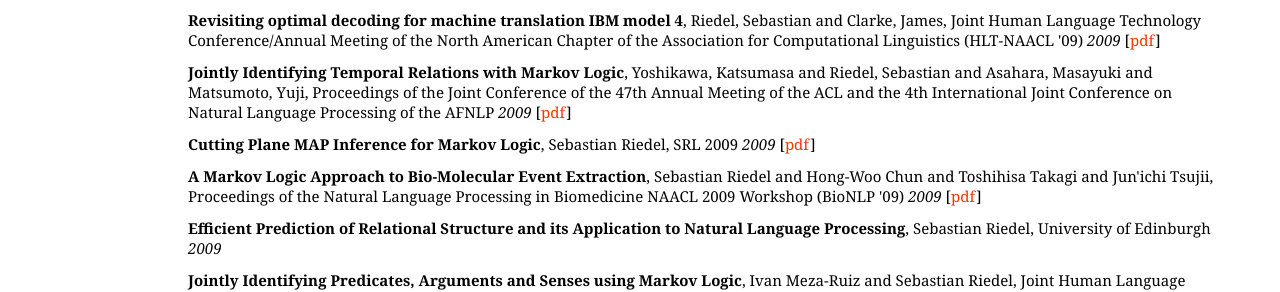
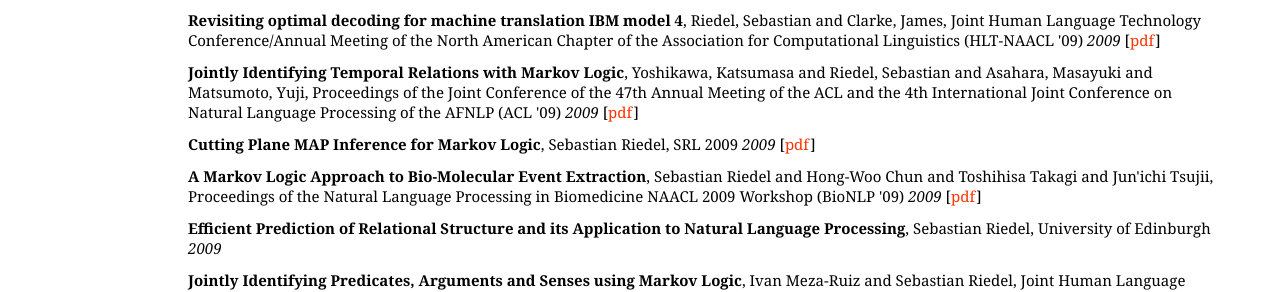
Before and after one commit to riedelcastro/riedelcastro.github.com, a Jekyll site: the page built from publications/all.html, in a window 1280 px wide. Shown: the part 716-1008 px from the top of the page. Built offline with Jekyll 4.4.1, drawn with Linux system fonts in a browser that asks for light colours; Markdown is read by kramdown in place of the engine named in the settings.

Commit message:
more publications

```diff
--- a/publications/all.html
+++ b/publications/all.html
@@ -84,7 +84,7 @@
 <li class="pubitem">
 <span class="title">Jointly Identifying Temporal Relations with Markov Logic</span>,
 <span class="author">Yoshikawa, Katsumasa and Riedel, Sebastian and Asahara, Masayuki and Matsumoto, Yuji</span>,
-<span class="booktitle">Proceedings of the Joint Conference of the 47th Annual Meeting of the ACL and the 4th International Joint Conference on Natural Language Processing of the AFNLP</span>
+<span class="booktitle">Proceedings of the Joint Conference of the 47th Annual Meeting of the ACL and the 4th International Joint Conference on Natural Language Processing of the AFNLP (ACL '09)</span>
 <span class="year">2009</span>
 [<a href="http://www.aclweb.org/anthology/P/P09/P09-1046">pdf</a>]
 </li>
```
